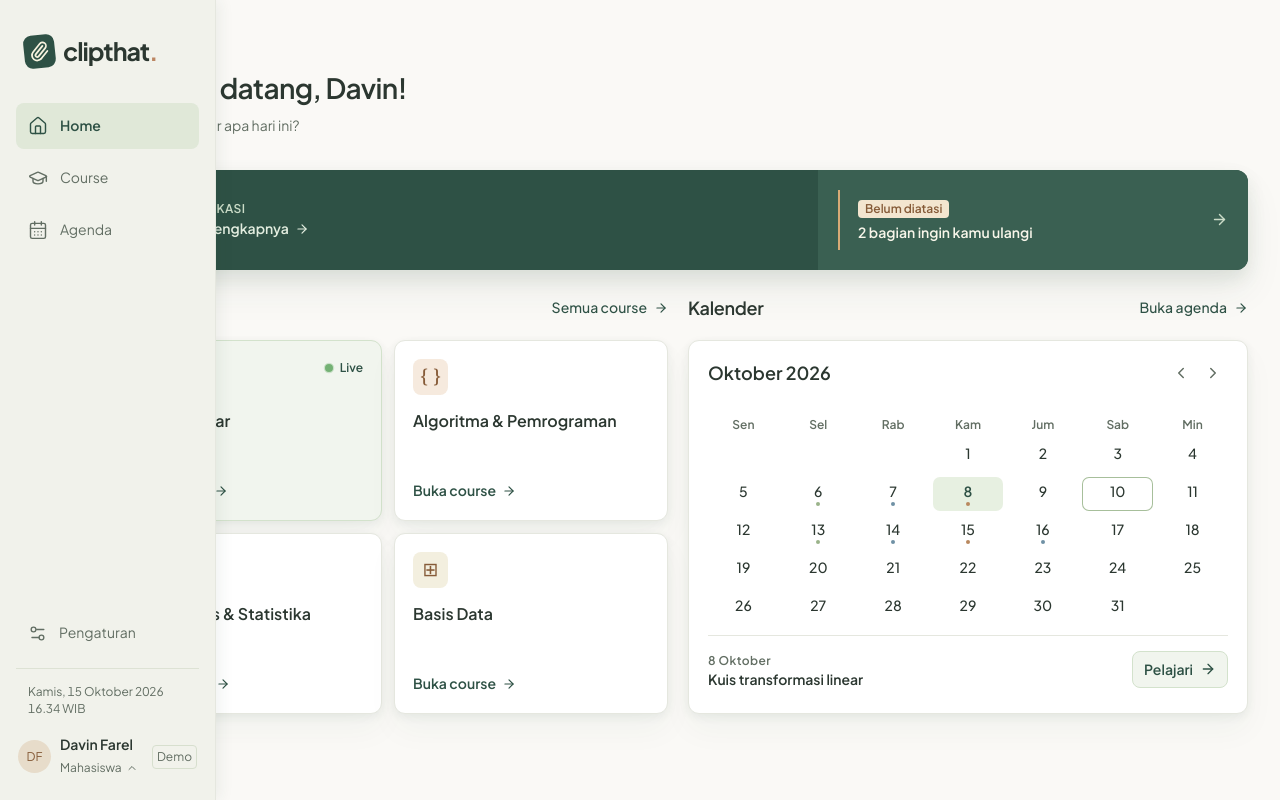
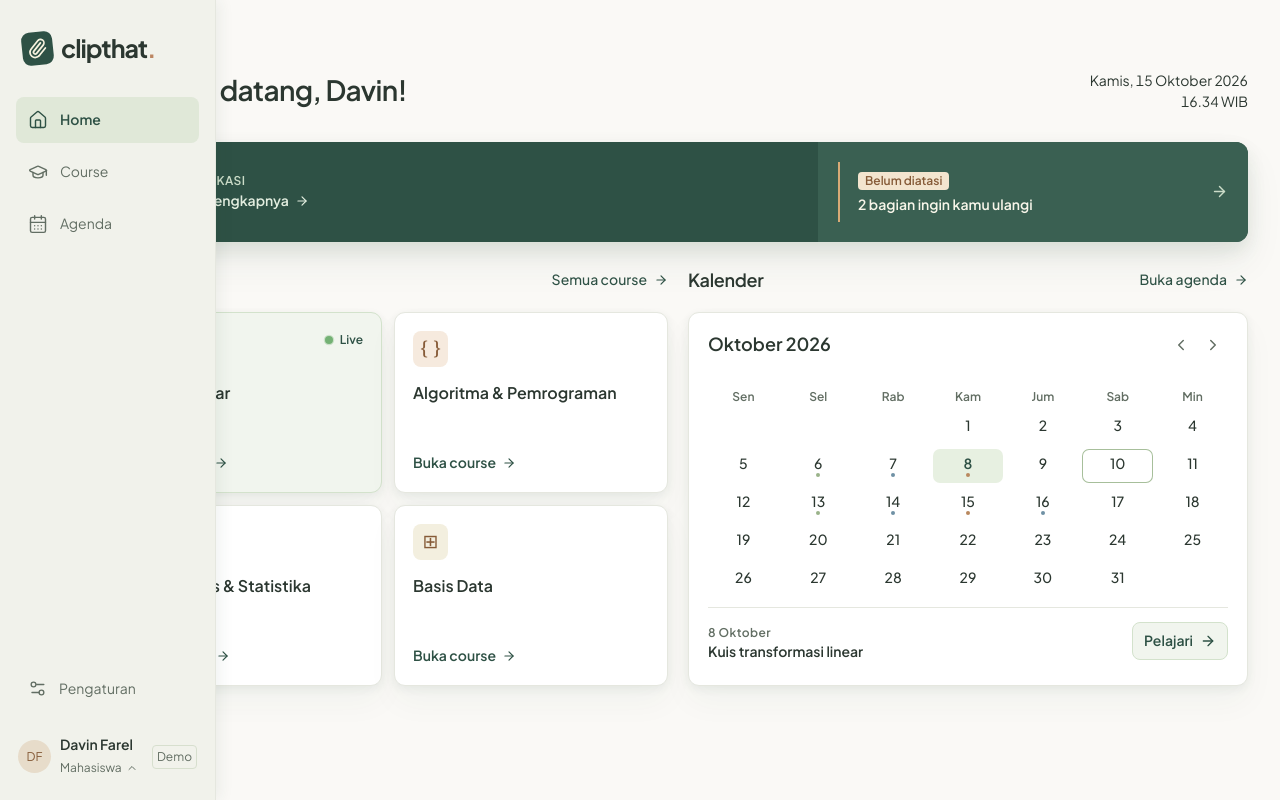
Before and after one commit to davchristian/ClipThat, a Next.js app in the folder Frontend/: page / in a window 1280 px wide. Built offline with nearby package versions, Linux system fonts and the light colour scheme.

Commit message:
feat: refine layout

```diff
--- a/Frontend/src/app/components/sidebar.css
+++ b/Frontend/src/app/components/sidebar.css
@@ -98,38 +98,6 @@
   padding: 16px 2px 0;
   margin-top: 0;
 }
-.sidebar-clock {
-  display: flex;
-  align-items: flex-start;
-  gap: 9px;
-  margin-top: 12px;
-  padding: 15px 12px 0;
-  border-top: 1px solid #dde2d4;
-  color: var(--muted);
-  font-variant-numeric: tabular-nums;
-}
-.sidebar-clock > svg {
-  flex-shrink: 0;
-  margin-top: 2px;
-  color: var(--green);
-}
-.sidebar-clock time {
-  min-width: 0;
-  line-height: 1.4;
-}
-.sidebar-clock time span,
-.sidebar-clock time strong {
-  display: block;
-}
-.sidebar-clock time span {
-  font-size: var(--font-caption);
-}
-.sidebar-clock time strong {
-  margin-top: 2px;
-  color: var(--green);
-  font-size: var(--font-body);
-  font-weight: 600;
-}
 .avatar {
   height: 33px;
   width: 33px;
@@ -223,13 +191,23 @@
     padding-left: 16px;
     padding-right: 16px;
   }
+  .sidebar-header .brand-link {
+    display: flex;
+    width: max-content;
+    margin-left: 6px;
+    margin-right: 0;
+  }
+  .sidebar-header .brand {
+    height: 33px;
+    white-space: nowrap;
+  }
   .sidebar:not(:hover):not(:has(:focus-visible)) .brand-link {
-    margin-left: auto;
-    margin-right: auto;
+    /* Keep the logo at x=22px with the collapsed sidebar's 12px padding. */
+    margin-left: 10px;
+    margin-right: 0;
   }
   .sidebar:not(:hover):not(:has(:focus-visible)) .brand-name,
   .sidebar:not(:hover):not(:has(:focus-visible)) .nav-item > span,
-  .sidebar:not(:hover):not(:has(:focus-visible)) .sidebar-clock,
   .sidebar:not(:hover):not(:has(:focus-visible)) .profile {
     display: none;
   }
--- a/Frontend/src/app/components/sidebar.tsx
+++ b/Frontend/src/app/components/sidebar.tsx
@@ -3,15 +3,7 @@
 import Link from "next/link";
 import { usePathname } from "next/navigation";
 import { useEffect, useId, useRef, useState } from "react";
-import {
-  CalendarDays,
-  Check,
-  ChevronUp,
-  Clock3,
-  GraduationCap,
-  House,
-  Settings2,
-} from "lucide-react";
+import { CalendarDays, Check, ChevronUp, GraduationCap, House, Settings2 } from "lucide-react";
 import { Logo } from "@/components/ui";
 import { useApp } from "@/state/app-provider";
 import type { Role } from "@/lib/types";
@@ -25,19 +17,6 @@ const roles: { value: Role; label: string }[] = [
   { value: "student", label: "Mahasiswa" },
   { value: "lecturer", label: "Dosen" },
 ];
-const dateFormatter = new Intl.DateTimeFormat("id-ID", {
-  weekday: "long",
-  day: "numeric",
-  month: "long",
-  year: "numeric",
-  timeZone: "Asia/Jakarta",
-});
-const timeFormatter = new Intl.DateTimeFormat("id-ID", {
-  hour: "2-digit",
-  minute: "2-digit",
-  hourCycle: "h23",
-  timeZone: "Asia/Jakarta",
-});
 
 export function Sidebar({ mobile }: { mobile: boolean }) {
   const pathname = usePathname();
@@ -85,7 +64,6 @@ export function Sidebar({ mobile }: { mobile: boolean }) {
           <Settings2 size={19} strokeWidth={1.7} />
           <span>Pengaturan</span>
         </Link>
-        <SidebarClock />
         <div className="sidebar-profile-avatar" aria-hidden="true">
           <span className="avatar">{lecturer ? "NP" : "DF"}</span>
         </div>
@@ -99,30 +77,6 @@ export function Sidebar({ mobile }: { mobile: boolean }) {
         </div>
       </div>
     </aside>
-  );
-}
-
-function SidebarClock() {
-  const [now, setNow] = useState<Date | null>(null);
-
-  useEffect(() => {
-    const refresh = () => setNow(new Date());
-    refresh();
-    const timer = window.setInterval(refresh, 1000);
-    document.addEventListener("visibilitychange", refresh);
-    return () => {
-      window.clearInterval(timer);
-      document.removeEventListener("visibilitychange", refresh);
-    };
-  }, []);
-
-  return (
-    <div className="sidebar-clock text-xs" aria-label="Waktu saat ini">
-      <time dateTime={now?.toISOString()}>
-        <span>{now ? dateFormatter.format(now) : ""}</span>
-        <span>{now ? `${timeFormatter.format(now)} WIB` : ""}</span>
-      </time>
-    </div>
   );
 }
 
--- a/Frontend/src/app/not-found.tsx
+++ b/Frontend/src/app/not-found.tsx
@@ -1,11 +1,14 @@
 import Link from "next/link";
+import { PageHeading } from "@/components/ui";
 export default function NotFound() {
   return (
-    <div className="empty">
-      <h1>Halaman tidak ditemukan</h1>
-      <Link href="/" className="button primary">
-        Buka kelas
-      </Link>
-    </div>
+    <>
+      <PageHeading title="Halaman tidak ditemukan" />
+      <div className="empty">
+        <Link href="/" className="button primary">
+          Buka kelas
+        </Link>
+      </div>
+    </>
   );
 }
--- a/Frontend/src/app/page.tsx
+++ b/Frontend/src/app/page.tsx
@@ -40,9 +40,7 @@ export default function Home() {
     <div className="home-page">
       <Breadcrumbs items={[]} />
       <PageHeading title={lecturer ? "Selamat datang, Bu Nadia!" : "Selamat datang, Davin!"} />
-      <p className="page-intro">
-        {lecturer ? "Siap lanjut mengajar hari ini?" : "Mau lanjut belajar apa hari ini?"}
-      </p>
+
       <NotificationStrip
         notifications={notifications}
         handledIds={data.handledNotifications || []}
--- a/Frontend/src/app/session/components/classroom.tsx
+++ b/Frontend/src/app/session/components/classroom.tsx
@@ -13,6 +13,7 @@ import { NotesPanel } from "./notes-panel";
 import { QuestionsPanel } from "./questions-panel";
 import { GraphPanel, MaterialsPanel } from "./learning-resources";
 import { PhotoDialog } from "./photo-dialog";
+import { PageClock } from "@/components/ui/page-clock";
 
 const primaryTabs = [
   { id: "transcript", label: "Transkrip" },
@@ -70,7 +71,7 @@ export function SessionView({ id }: { id: string }) {
         ]}
       />
       <div className="page-heading session-heading">
-        <div>
+        <div className="page-heading-title session-title">
           <h1>{lesson.title}</h1>
           <p className="session-meta">
             Pertemuan {lesson.number} · {dateLabel(lesson.date)}
@@ -82,7 +83,7 @@ export function SessionView({ id }: { id: string }) {
             )}
           </p>
         </div>
-        <div className="session-actions">
+        <div className="page-heading-actions session-actions">
           {lecturer && live && (
             <button className="button secondary small" onClick={() => setEnd(true)}>
               <Square size={13} />
@@ -105,6 +106,7 @@ export function SessionView({ id }: { id: string }) {
             </button>
           )}
         </div>
+        <PageClock />
       </div>
       <div className="class-tabs">
         <div className="tabs" aria-label="Bagian kelas">
--- a/Frontend/src/components/ui/headings.tsx
+++ b/Frontend/src/components/ui/headings.tsx
@@ -1,4 +1,5 @@
 import type { ReactNode } from "react";
+import { PageClock } from "./page-clock";
 
 export function PageHeading({
   title,
@@ -19,7 +20,8 @@ export function PageHeading({
       ) : (
         <h1>{title}</h1>
       )}
-      {action}
+      {action && <div className="page-heading-actions">{action}</div>}
+      <PageClock />
     </div>
   );
 }
--- /dev/null
+++ b/Frontend/src/components/ui/page-clock.tsx
@@ -0,0 +1,41 @@
+"use client";
+
+import { useEffect, useState } from "react";
+
+const dateFormatter = new Intl.DateTimeFormat("id-ID", {
+  weekday: "long",
+  day: "numeric",
+  month: "long",
+  year: "numeric",
+  timeZone: "Asia/Jakarta",
+});
+const timeFormatter = new Intl.DateTimeFormat("id-ID", {
+  hour: "2-digit",
+  minute: "2-digit",
+  hourCycle: "h23",
+  timeZone: "Asia/Jakarta",
+});
+
+export function PageClock() {
+  const [now, setNow] = useState<Date | null>(null);
+
+  useEffect(() => {
+    const refresh = () => setNow(new Date());
+    refresh();
+    const timer = window.setInterval(refresh, 1000);
+    document.addEventListener("visibilitychange", refresh);
+    return () => {
+      window.clearInterval(timer);
+      document.removeEventListener("visibilitychange", refresh);
+    };
+  }, []);
+
+  return (
+    <div className="page-clock" aria-label="Waktu saat ini">
+      <time dateTime={now?.toISOString()}>
+        <span>{now ? dateFormatter.format(now) : ""}</span>
+        <span>{now ? `${timeFormatter.format(now)} WIB` : ""}</span>
+      </time>
+    </div>
+  );
+}
--- a/Frontend/src/styles/layout.css
+++ b/Frontend/src/styles/layout.css
@@ -32,6 +32,33 @@
   align-items: center;
   gap: 12px;
   min-width: 0;
+}
+.page-heading > h1,
+.page-heading-title {
+  flex: 1;
+  min-width: 0;
+}
+.page-heading-actions,
+.page-clock {
+  flex-shrink: 0;
+}
+.page-clock {
+  margin-left: auto;
+  text-align: right;
+  color: var(--ink);
+  font-family: inherit;
+  font-size: var(--font-body);
+  font-weight: 400;
+  font-variant-numeric: tabular-nums;
+  line-height: 1.5;
+  min-height: 3em;
+  white-space: nowrap;
+}
+.page-clock time span {
+  display: block;
+}
+.session-title {
+  display: block;
 }
 .course-back-button {
   flex-shrink: 0;
@@ -126,6 +153,22 @@
   text-underline-offset: 3px;
 }
 @media (max-width: 620px) {
+  .page-heading {
+    display: grid;
+    grid-template-columns: minmax(0, 1fr) auto;
+    align-items: start;
+  }
+  .page-heading > .page-clock {
+    grid-column: 2;
+    grid-row: 1;
+    font-size: var(--font-caption);
+  }
+  .page-heading-actions {
+    grid-column: 1 / -1;
+  }
+  .page-heading-actions:empty {
+    display: none;
+  }
   .breadcrumbs {
     font-size: var(--font-caption);
   }
--- a/Frontend/src/styles/responsive.css
+++ b/Frontend/src/styles/responsive.css
@@ -186,7 +186,8 @@
   .session-heading h1 {
     font-size: var(--font-page-mobile);
   }
-  .page-heading > .button {
+  .page-heading > .button,
+  .page-heading-actions > .button {
     min-height: 38px;
     padding: 9px 11px;
     font-size: var(--font-caption);
```
Also changed, not shown: 1 other file (tests, documents, lock files or other folders).
